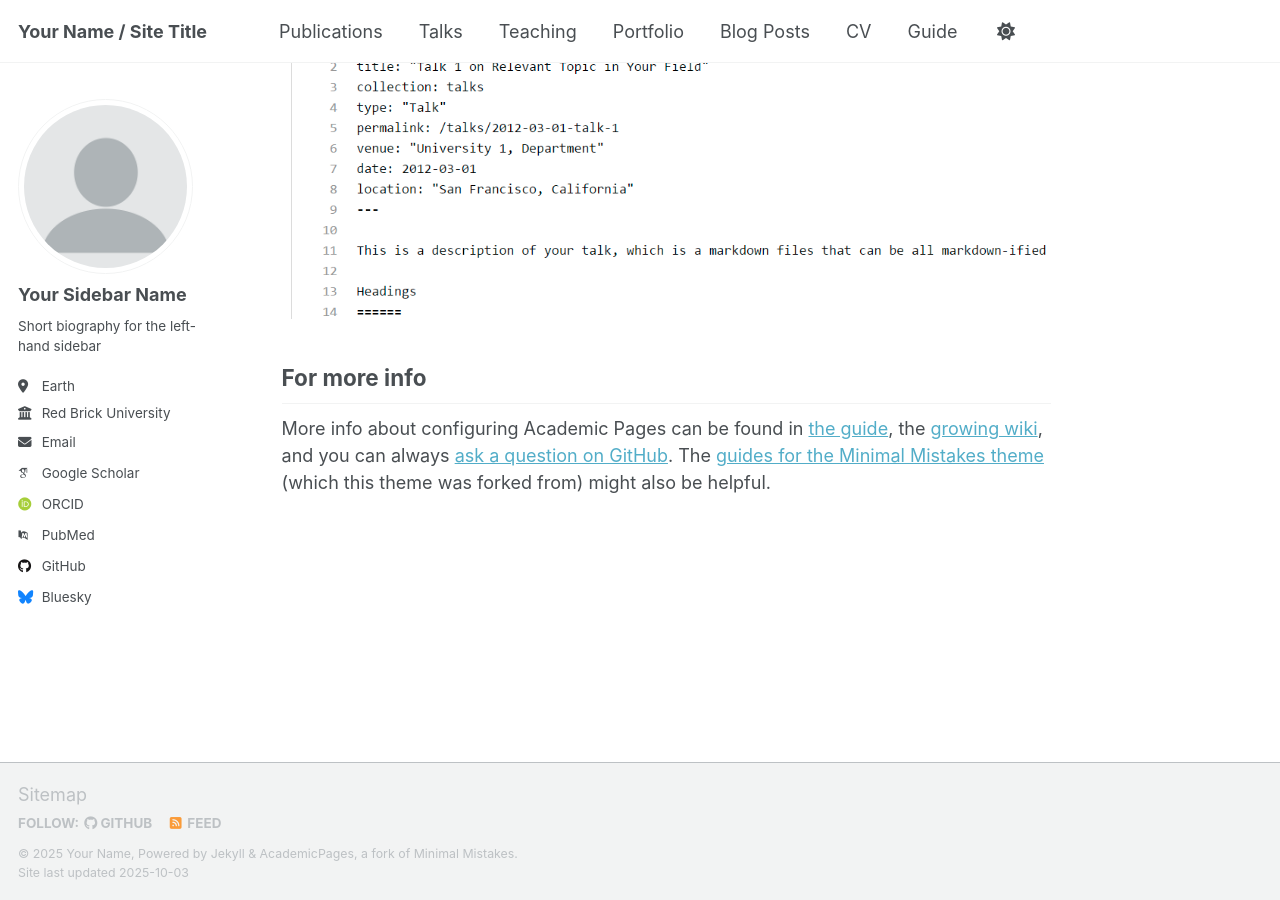
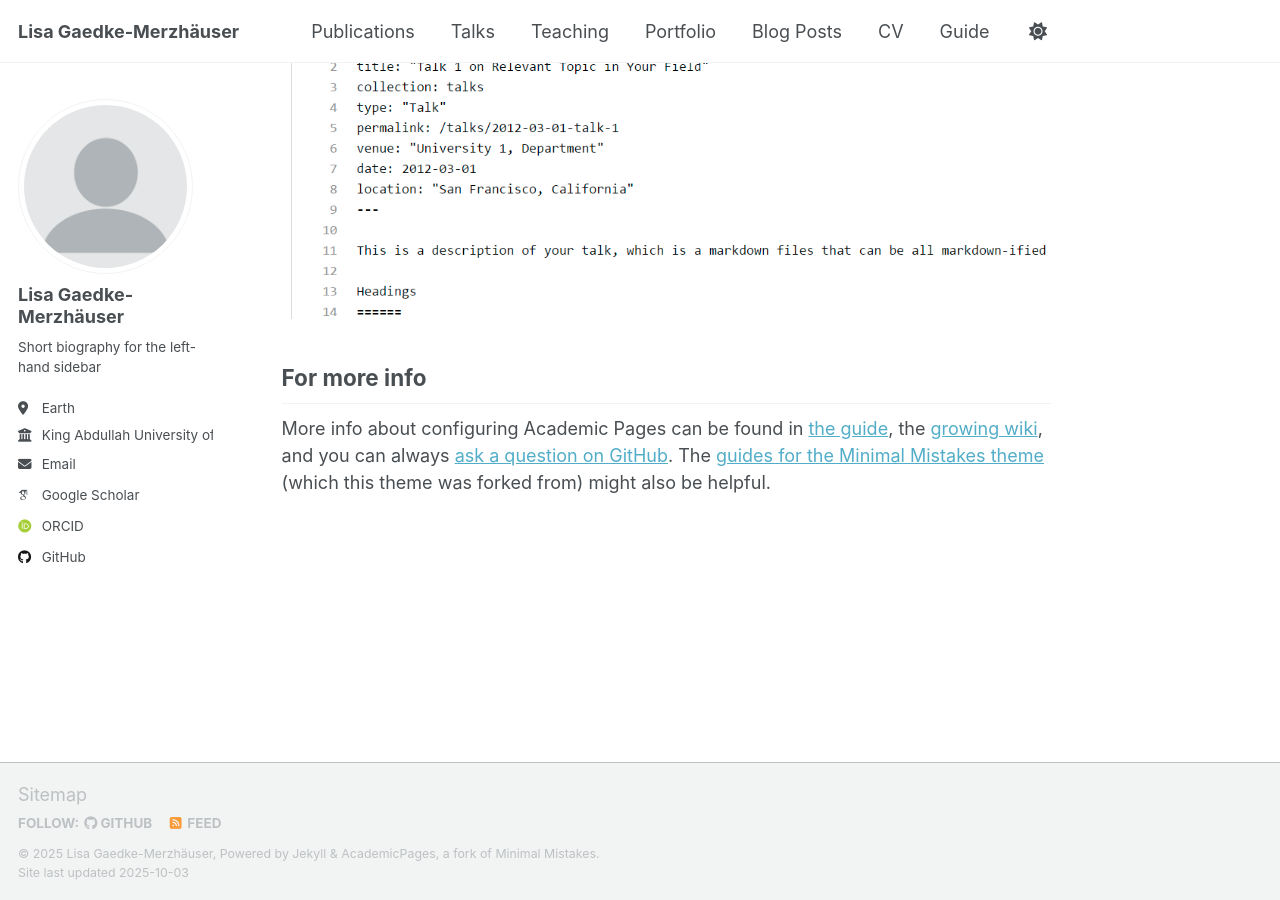
Before and after one commit to lisa-gm/lisa-gm.github.io, a Jekyll site: the page built from _pages/about.md, in a window 1280 px wide and 900 px high, scrolled down 2880 px. Built offline with Jekyll 4.4.1, drawn with Linux system fonts in a browser that asks for light colours; some web fonts are replaced; a script that is not in the unit is left out.

Commit message:
Update personal information in _config.yml

```diff
--- a/_config.yml
+++ b/_config.yml
@@ -9,11 +9,11 @@
 # Basic Site Settings
 locale                   : "en-US"
 site_theme               : "default" # Currently available options are "default", "air"
-title                    : "Your Name / Site Title"
+title                    : "Lisa Gaedke-Merzhäuser"
 title_separator          : "-"
-name                     : &name "Your Name"
+name                     : &name "Lisa Gaedke-Merzhäuser"
 description              : &description "Your Name's academic portfolio"   # Update this with a general description of your site, this is the default if not overridden by a page
-url                      : https://academicpages.github.io # The base hostname & protocol for your site e.g. "https://[your GitHub username].github.io",
+url                      : https://lisa-gm.github.io # The base hostname & protocol for your site e.g. "https://[your GitHub username].github.io",
                                                            # or if you already have some other page hosted on Github then use "https://[your GitHub username].github.io/[Your Repo Name]"
 baseurl                  : "" # the subpath of your site, e.g. "/blog"
 repository               : "academicpages/academicpages.github.io"
@@ -24,23 +24,23 @@ repository               : "academicpages/academicpages.github.io"
 author:
   # Biographic information
   avatar           : "profile.png"
-  name             : "Your Sidebar Name"
+  name             : "Lisa Gaedke-Merzhäuser"
   pronouns         : # example: "she/her"
   bio              : "Short biography for the left-hand sidebar"
   location         : "Earth"
-  employer         : "Red Brick University"
+  employer         : "King Abdullah University of Science and Technology"
   uri              : # URL
-  email            : "none@example.org"
+  email            : "lisagaedke@gmail.com"
 
   # Academic websites
   academia         : # URL
   arxiv            : # URL - Update with the correct link to your profile
-  googlescholar    : "https://scholar.google.com/citations?user=PS_CX0AAAAAJ"
+  googlescholar    : "https://scholar.google.com/citations?user=ryGx7WQAAAAJ&hl=en&oi=ao"
   inspire-hep      : # URL
   impactstory      : # URL
-  orcid            : "http://orcid.org/yourorcidurl"
+  orcid            : "https://orcid.org/0000-0002-7586-2727"
   semantic         : # URL
-  pubmed           : "https://www.ncbi.nlm.nih.gov/pubmed/?term=john+snow"
+  pubmed           : # URL
   researchgate     : # URL
   scopus           : # URL
 
@@ -48,13 +48,13 @@ author:
   bitbucket        : # Username - Update with your username on the site
   codepen          : # Username
   dribbble         : # Username
-  github           : "academicpages"
+  github           : "lisa-gm"
   kaggle           : # Username
   stackoverflow    : # User number or user number and name (i.e., use "1" or "1/jeff-atwood")
 
   # Social media
   artstation       : # Username
-  bluesky          : "bsky.app" # Replace this with you Bluesky username
+  bluesky          : # Replace this with you Bluesky username
   facebook         : # Username
   flickr           : # Username
   foursquare       : # Username
@@ -135,7 +135,7 @@ yandex_site_verification :
 
 # Social Sharing
 twitter:
-  username               : &twitter
+  username               : # URL
 facebook:
   username               :
   app_id                 :
```
